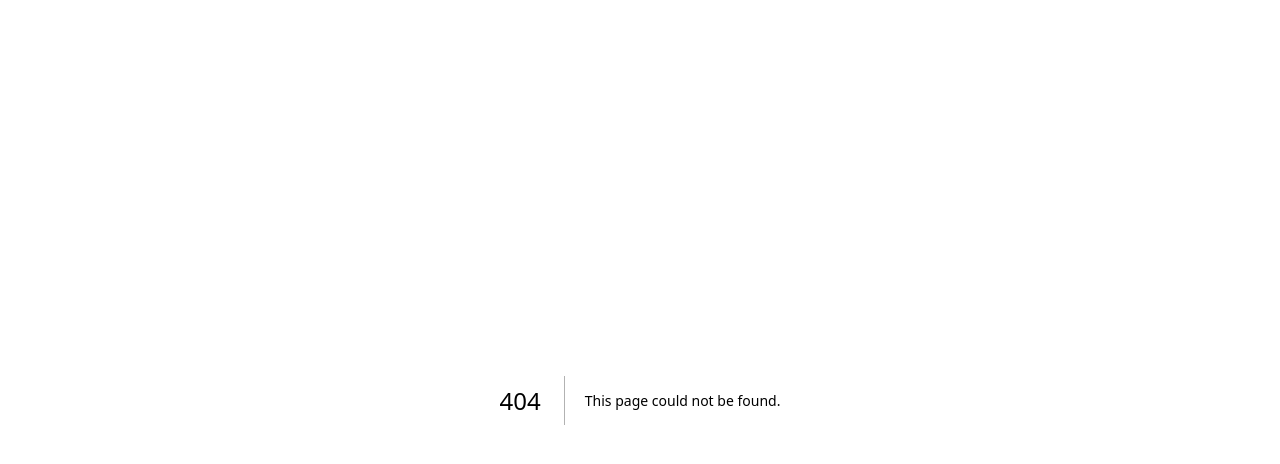
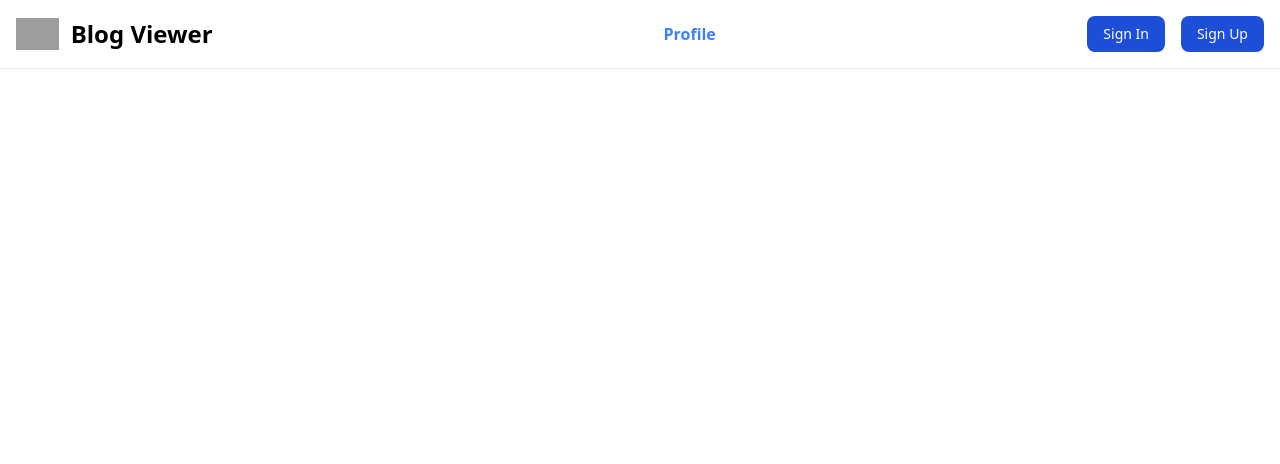
Before and after one commit to RaiyanJiyon/nextjs-blog-viewer, a Next.js app: page /profile in a window 1280 px wide. Before the commit this address had no page. Shown: the top 464 px of the page. Built offline with nearby package versions, Linux system fonts and the light colour scheme; grey boxes are pictures that could not be loaded.

Commit message:
Added Navbar component

```diff
--- a/src/app/layout.js
+++ b/src/app/layout.js
@@ -1,5 +1,6 @@
 import { Geist, Geist_Mono } from "next/font/google";
 import "./globals.css";
+import Navbar from "@/components/Navbar";
 
 const geistSans = Geist({
   variable: "--font-geist-sans",
@@ -22,6 +23,7 @@
       <body
         className={`${geistSans.variable} ${geistMono.variable} antialiased`}
       >
+        <Navbar />
         {children}
       </body>
     </html>
--- /dev/null
+++ b/src/app/profile/page.jsx
@@ -0,0 +1,11 @@
+import React from 'react';
+
+const ProfilePage = () => {
+    return (
+        <div>
+            <h1>Profile Page</h1>
+        </div>
+    );
+};
+
+export default ProfilePage;
--- /dev/null
+++ b/src/components/Navbar.jsx
@@ -0,0 +1,44 @@
+'use client';
+import Link from 'next/link';
+import { usePathname } from 'next/navigation';
+import React from 'react';
+
+const Navbar = () => {
+    const pathname = usePathname();
+    const links = [
+        { name: 'Home', path: '/' },
+        { name: 'Profile', path: '/profile' }
+    ];
+
+    return (
+        <nav className="bg-white dark:bg-gray-900 fixed w-full z-20 top-0 start-0 border-b border-gray-200 dark:border-gray-600">
+            <div className="max-w-screen-xl flex flex-wrap items-center justify-between mx-auto p-4">
+                <a href="https://flowbite.com/" className="flex items-center space-x-3 rtl:space-x-reverse">
+                    <img src="https://flowbite.com/docs/images/logo.svg" className="h-8" alt="Flowbite Logo" />
+                    <span className="self-center text-2xl font-semibold whitespace-nowrap dark:text-white">Blog Viewer</span>
+                </a>
+                <div className="flex md:order-2 space-x-3 md:space-x-0 rtl:space-x-reverse">
+                    <button type="button" className="text-white bg-blue-700 hover:bg-blue-800 focus:ring-4 focus:outline-none focus:ring-blue-300 font-medium rounded-lg text-sm px-4 py-2 text-center dark:bg-blue-600 dark:hover:bg-blue-700 dark:focus:ring-blue-800 mr-4">Sign In</button>
+                    <button type="button" className="text-white bg-blue-700 hover:bg-blue-800 focus:ring-4 focus:outline-none focus:ring-blue-300 font-medium rounded-lg text-sm px-4 py-2 text-center dark:bg-blue-600 dark:hover:bg-blue-700 dark:focus:ring-blue-800">Sign Up</button>
+                    <button data-collapse-toggle="navbar-sticky" type="button" className="inline-flex items-center p-2 w-10 h-10 justify-center text-sm text-gray-500 rounded-lg md:hidden hover:bg-gray-100 focus:outline-none focus:ring-2 focus:ring-gray-200 dark:text-gray-400 dark:hover:bg-gray-700 dark:focus:ring-gray-600" aria-controls="navbar-sticky" aria-expanded="false">
+                        <span className="sr-only">Open main menu</span>
+                        <svg className="w-5 h-5" aria-hidden="true" xmlns="http://www.w3.org/2000/svg" fill="none" viewBox="0 0 17 14">
+                            <path stroke="currentColor" strokeLinecap="round" strokeLinejoin="round" strokeWidth="2" d="M1 1h15M1 7h15M1 13h15" />
+                        </svg>
+                    </button>
+                </div>
+                <div className="items-center justify-between hidden w-full md:flex md:w-auto md:order-1" id="navbar-sticky">
+                    <ul className="flex flex-col p-4 md:p-0 mt-4 font-medium border border-gray-100 rounded-lg bg-gray-50 md:space-x-8 rtl:space-x-reverse md:flex-row md:mt-0 md:border-0 md:bg-white dark:bg-gray-800 md:dark:bg-gray-900 dark:border-gray-700">
+                        {links.map((link, idx) => (
+                            <Link key={idx} className={`${pathname === link.path ? 'text-blue-500 font-bold' : 'text-white font-bold'}`} href={link.path}>
+                                {link.name}
+                            </Link>
+                        ))}
+                    </ul>
+                </div>
+            </div>
+        </nav>
+    );
+};
+
+export default Navbar;
```
